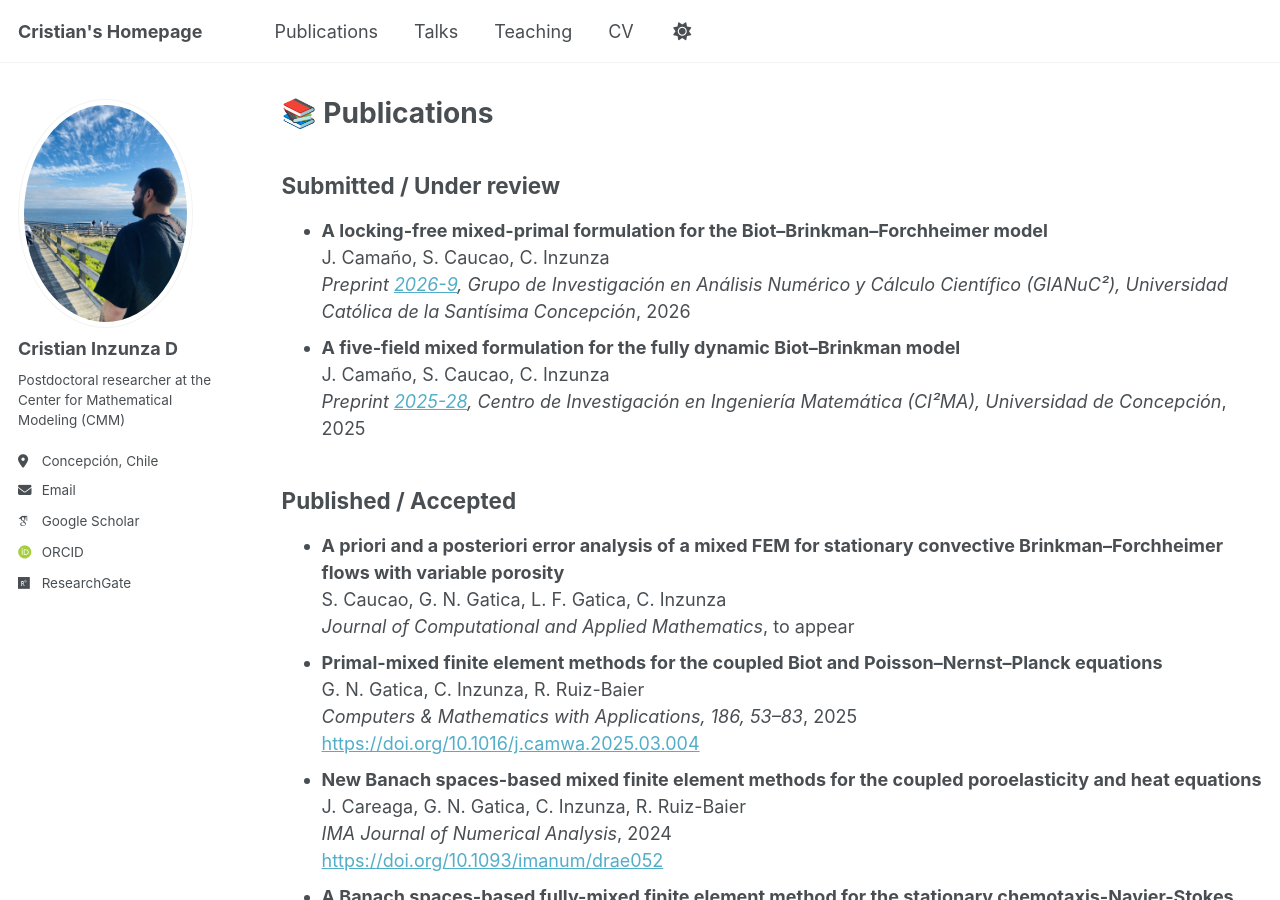
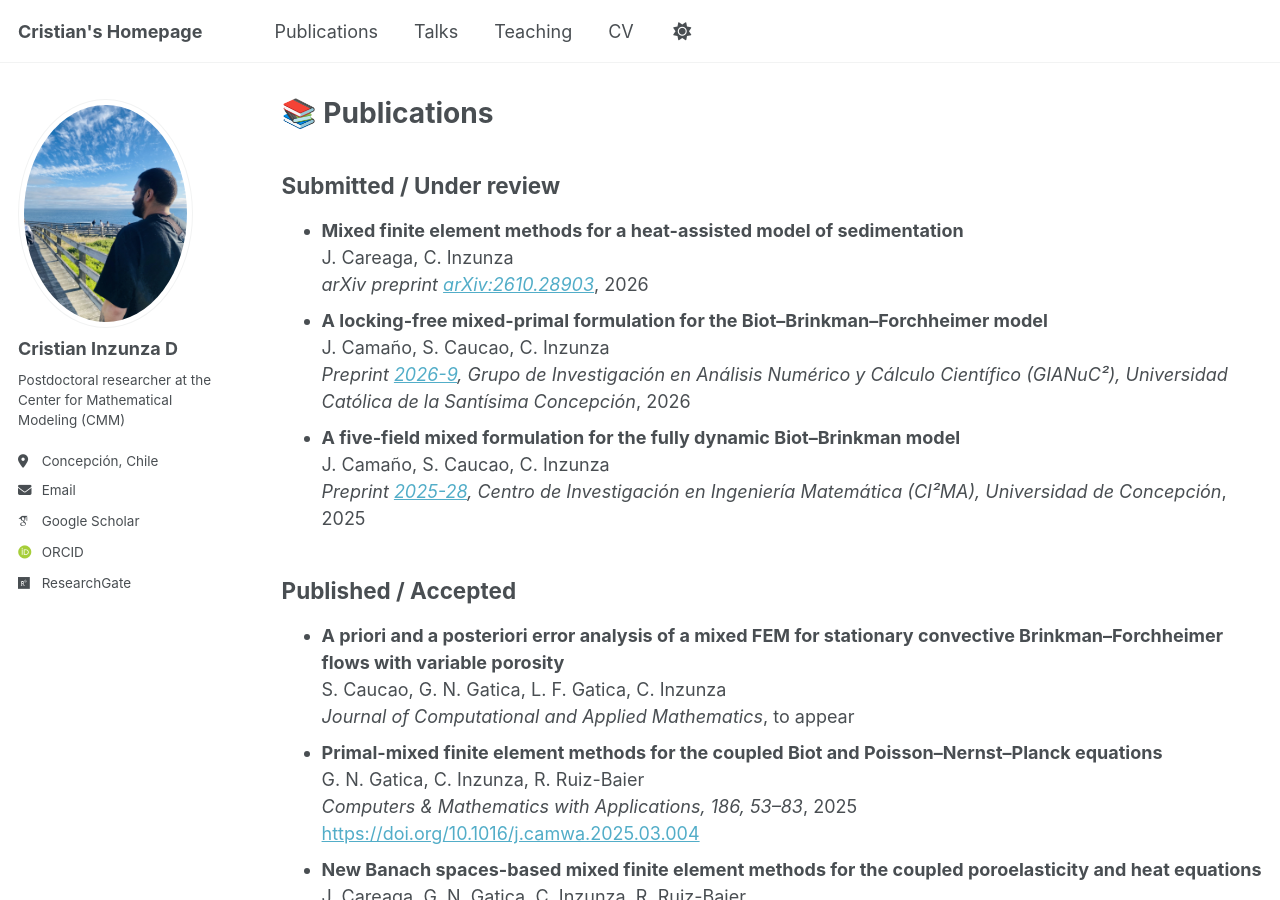
Before and after one commit to Crinzunza/crinzunza.github.io, a Jekyll site: the page built from _pages/publications.html, in a window 1280 px wide and 900 px high. Built offline with Jekyll 4.4.1, drawn with Linux system fonts in a browser that asks for light colours; some web fonts are replaced.

Commit message:
Add new publication entry for mixed finite element methods

```diff
--- a/_pages/publications.html
+++ b/_pages/publications.html
@@ -7,6 +7,12 @@ author_profile: true
 
 <h2>Submitted / Under review</h2>
 <ul>
+  <li>
+    <strong>Mixed finite element methods for a heat-assisted model of sedimentation</strong><br>
+    J. Careaga, C. Inzunza<br>
+    <em>arXiv preprint <a href="https://arxiv.org/abs/2610.28903">arXiv:2610.28903</a></em>, 2026
+  </li>
+
   <li>
     <strong>A locking-free mixed-primal formulation for the Biot–Brinkman–Forchheimer model</strong><br>
     J. Camaño, S. Caucao, C. Inzunza<br>
@@ -22,6 +28,7 @@ author_profile: true
     Centro de Investigación en Ingeniería Matemática (CI²MA), Universidad de Concepción</em>, 2025
   </li>
 </ul>
+
 
 <h2>Published / Accepted</h2>
 <ul>
```
